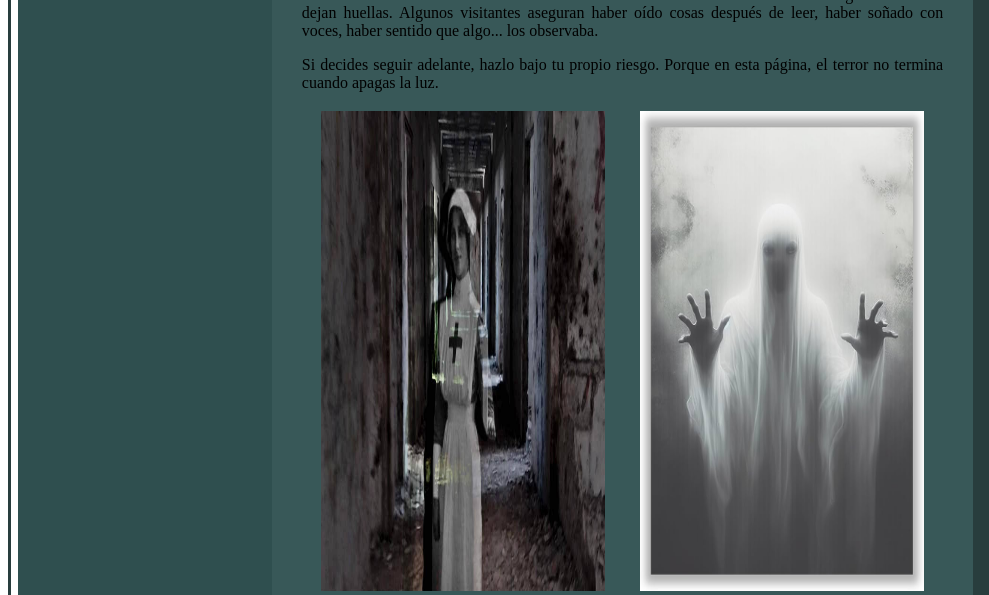
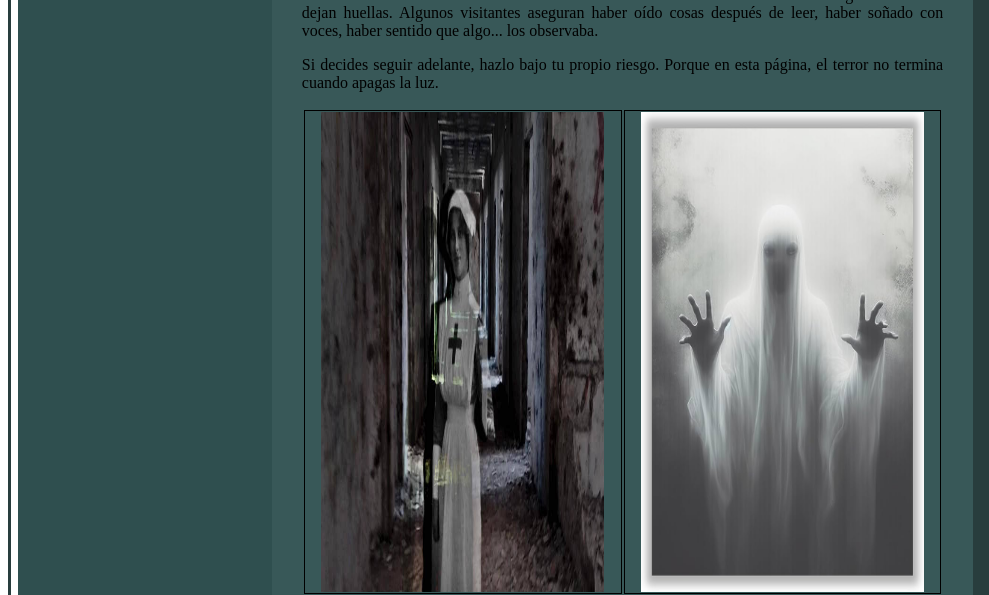
Before and after one commit to JazminyJabhet/JazminyJabhet.github.io, a plain HTML site: page index.html in a window 1280 px wide. Shown: the part 648-1243 px from the top of the page, 0-989 px from the left. Drawn offline with Linux system fonts and the light colour scheme.

Commit message:
initial commit

```diff
--- a/estilos.css
+++ b/estilos.css
@@ -87,3 +87,14 @@ p{
 	max-width:90%;
 	max-height:20%;
 }
+
+.table, th, td {  /* estilo a la tabla creada en la pagina galeria.html*/
+  border: 1px solid black; /*Bordes  con un grosor de 7px, con un color solido azul*/
+  margin-left: auto;
+  margin-right: auto;
+}
+
+.class1{
+		width:325px;
+		height:250px;
+}
```
